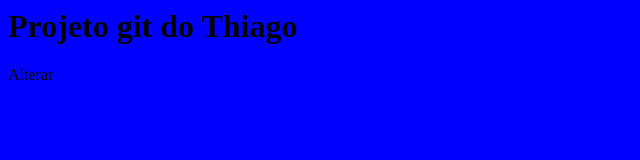
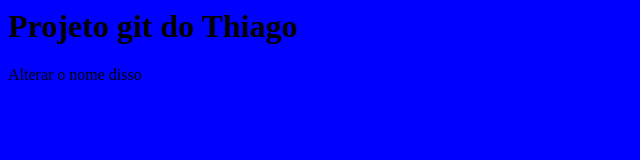
Before and after one commit to mauvale/primeiro-projeto, a plain HTML site: page index.html in a window 1280 px wide. Shown: the full height of the page, 0-640 px from the left. Drawn offline with Linux system fonts and the light colour scheme.

Commit message:
Alterando o <p>

```diff
--- a/index.html
+++ b/index.html
@@ -4,6 +4,6 @@
   </head>
   <body>
     <h1>Projeto git do Thiago</h1>
-    <p>Alterar</p>
+    <p>Alterar o nome disso</p>
   </body>
 </html>
```
